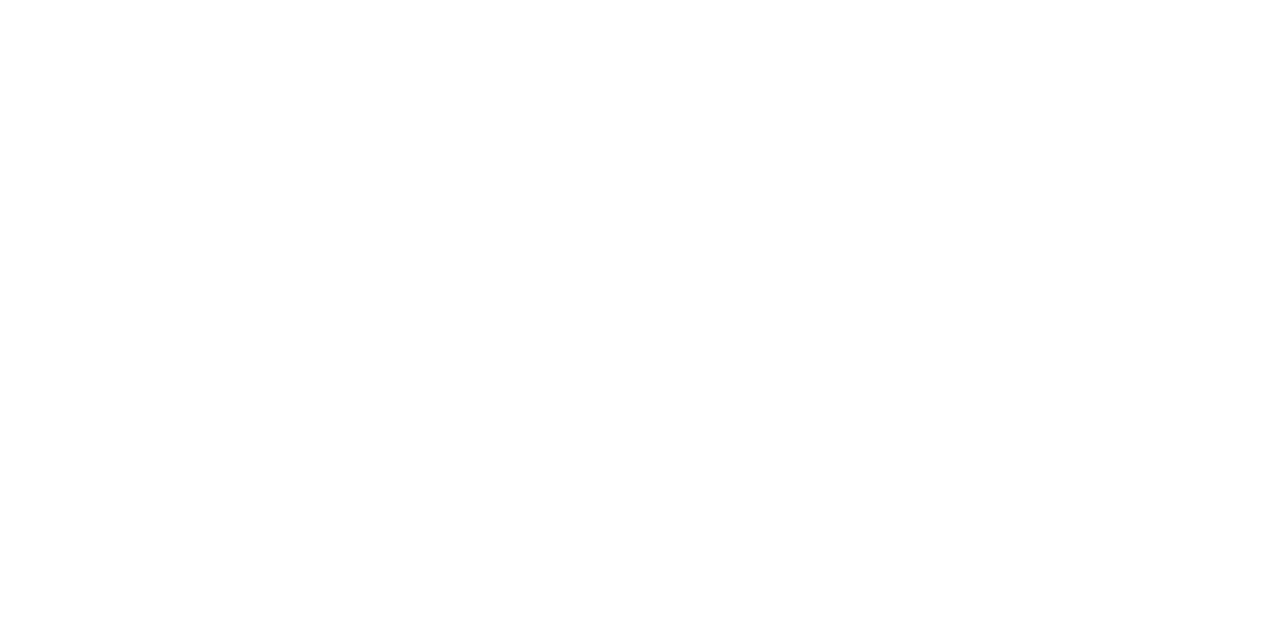
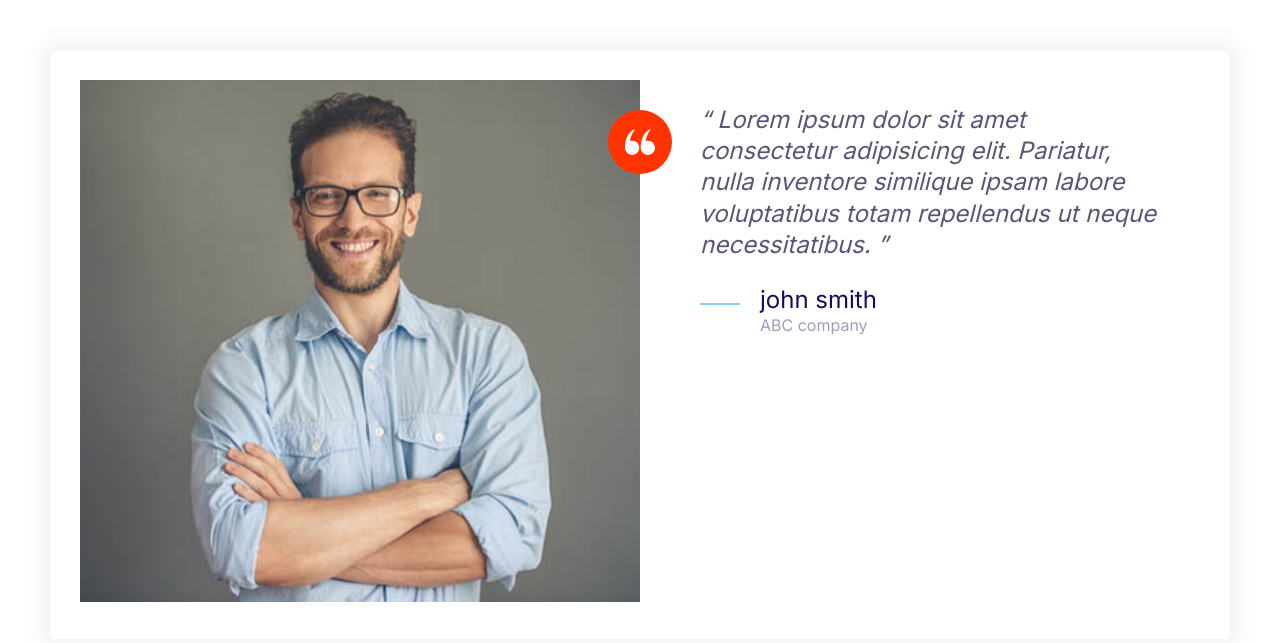
Before and after one commit to aliMehry/hostify, a plain HTML site: page index.html in a window 1280 px wide. Drawn offline with Linux system fonts and the light colour scheme.

Commit message:
define tstimonial card commit.

```diff
--- a/css/styles.css
+++ b/css/styles.css
@@ -166,8 +166,17 @@ a {
   height: 40px;
 }
 
+.icon--small {
+  width: 30px;
+  height: 30px;
+}
+
 .icon--primary {
   fill: var(--color-primary);
+}
+
+.icon--white {
+  fill: #fff;
 }
 
 .icon-container {
@@ -178,6 +187,10 @@ a {
   display: inline-flex;
   justify-content: center;
   align-items: center;
+}
+
+.icon-container--accent {
+  background: var(--color-accent);
 }
 
 /* buttons */
@@ -455,3 +468,32 @@ a {
     grid-template-columns: 1fr 1fr 1fr;
   }
 }
+
+/* testimonials */
+
+.testimonial {
+  padding: 3rem;
+}
+
+.testimonial__image {
+  position: relative;
+}
+
+.testimonial__image > img {
+  width: 100%;
+}
+
+.testimonial__image > .icon-container {
+  position: absolute;
+  top: 3rem;
+  right: -32px;
+}
+@media screen and (min-width: 768px) {
+  .testimonial .quote,
+  .testimonial .quote__author {
+    font-size: 2.4rem;
+  }
+  .testimonial .quote {
+    margin-left: 6rem;
+  }
+}
--- a/index.html
+++ b/index.html
@@ -13,5 +13,38 @@
     <link rel="stylesheet" href="css/normalize.css" />
     <link rel="stylesheet" href="css/styles.css" />
   </head>
-  <body></body>
+  <body style="padding: 5rem">
+    <div class="card testimonial">
+      <div class="grid grid--1x2">
+        <div class="testimonial__image">
+          <img src="images/testimonial.jpg" alt="a happy customer" />
+          <span class="icon-container icon-container--accent">
+            <svg class="icon icon--white icon--small">
+              <use xlink:href="images/sprite.svg#quotes"></use>
+            </svg>
+          </span>
+        </div>
+        <blockquote class="quote">
+          <p class="quote__text">
+            Lorem ipsum dolor sit amet consectetur adipisicing elit. Pariatur,
+            nulla inventore similique ipsam labore voluptatibus totam
+            repellendus ut neque necessitatibus.
+          </p>
+          <footer>
+            <div class="media">
+              <div class="media__image">
+                <svg class="icon icon--primary quote__line">
+                  <use xlink:href="images/sprite.svg#line"></use>
+                </svg>
+              </div>
+              <div class="media__body">
+                <h3 class="media__title quote__author">john smith</h3>
+                <p class="quote__organization">ABC company</p>
+              </div>
+            </div>
+          </footer>
+        </blockquote>
+      </div>
+    </div>
+  </body>
 </html>
```
Also changed, not shown: css/testimonial.html (added, +32 -0 lines), images/testimonial.jpg (added).
